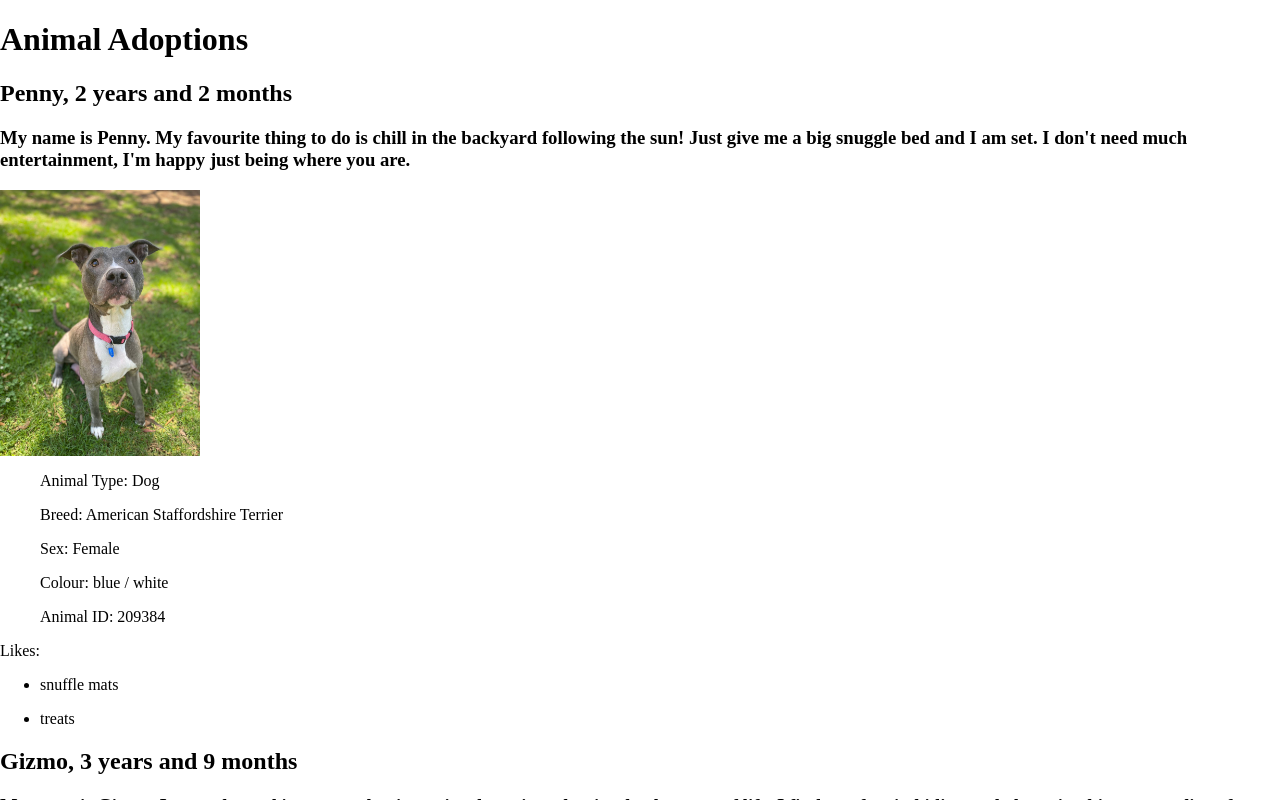
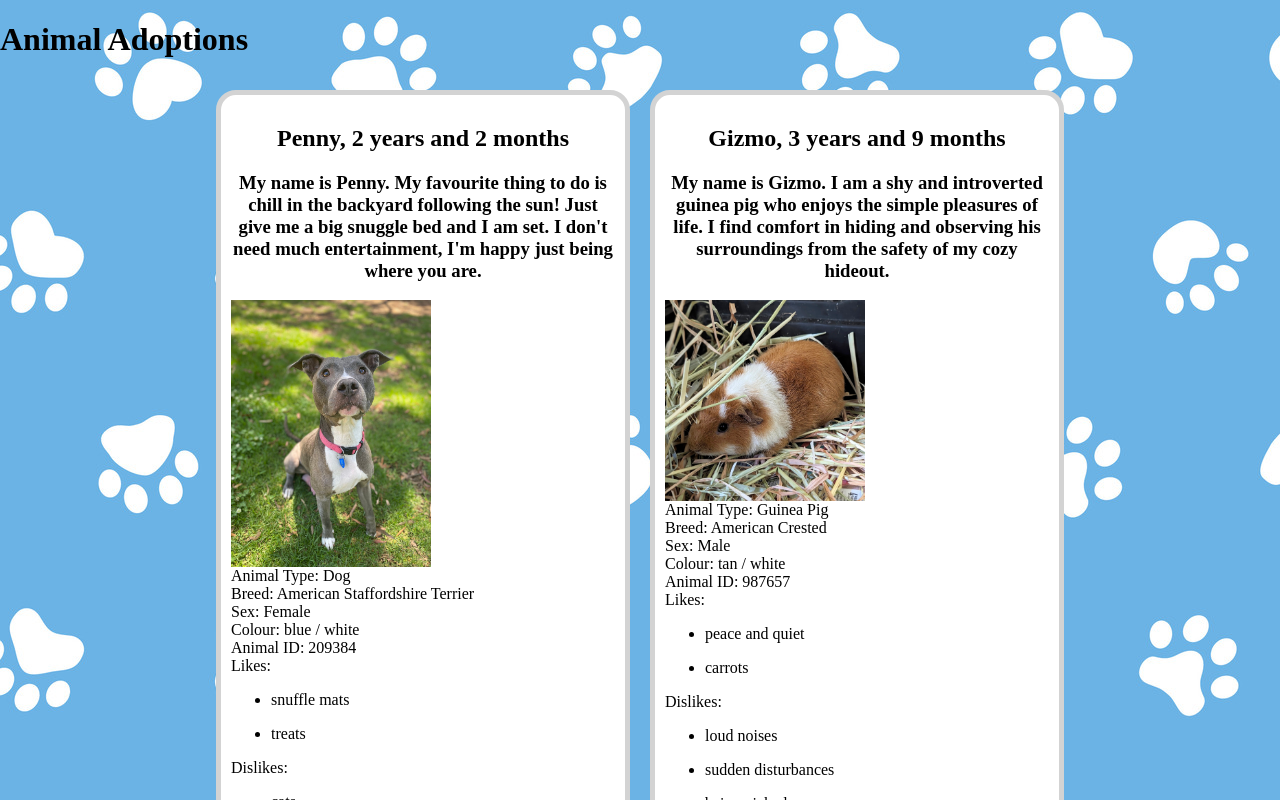
Before and after one commit to chelsea-lt/animal-adoptions, a React (Vite) app: page / in a window 1280 px wide. Shown: the top 800 px of the page. Built offline with nearby package versions, Linux system fonts and the light colour scheme.

Commit message:
added background image

```diff
--- a/src/App.css
+++ b/src/App.css
@@ -1,5 +1,6 @@
 body {
   margin: 0;
+  background-image: url('/public/Background.jpg');
 }
 
 img {
@@ -8,3 +9,26 @@ img {
   width: 200px;
   height: auto;
 }
+
+.card {
+  border: 5px solid lightgrey;
+  border-radius: 20px;
+  width: 30vw;
+  justify-content: space-around;
+  flex-direction: column;
+  align-items: center;
+  padding: 10px;
+  margin: 10px;
+  background-color: white;
+}
+
+.card > h2,
+.card > h3 {
+  text-align: center;
+}
+
+.list {
+  display: flex;
+  flex-wrap: wrap;
+  justify-content: center;
+}
--- a/src/App.jsx
+++ b/src/App.jsx
@@ -1,13 +1,15 @@
 import './App.css'
 import data from './animals.json'
 import Animal from './components/Animal'
+// import Background from './public/Background.jpg'
 
 const App = () => {
   console.log(data)
   return (
     <div>
       <h1>Animal Adoptions</h1>
-      <div>
+      {/* <background */}
+      <div className="list">
         {data.animals.map((animal) => (
           <Animal key={animal.guid} animal={animal} />
         ))}
--- a/src/components/Animal.jsx
+++ b/src/components/Animal.jsx
@@ -1,19 +1,24 @@
 import Like from './Like'
+import Dislike from './Dislike'
 
 const Animal = (props) => {
   return (
-    <div>
+    <div className="card">
       <h2>
         {props.animal.name}, {props.animal.age.years} years and{' '}
         {props.animal.age.months} months
       </h2>
       <h3>{props.animal.description}</h3>
-      <img src={props.animal.image} />
-      <div>
-        <ul>Animal Type: {props.animal.type}</ul>
-        <ul>Breed: {props.animal.breed}</ul>
-        <ul>Sex: {props.animal.sex}</ul>
-        <ul>
+      <div className="stats">
+        <img src={props.animal.image} />
+        <div>
+          <div>Animal Type: {props.animal.type}</div>
+          <div>Breed: {props.animal.breed}</div>
+          <div>Sex: {props.animal.sex}</div>
+        </div>
+      </div>
+      <div className="sentiments">
+        <div>
           {props.animal.colour.length > 1 ? (
             <>
               Colour: {props.animal.colour[0]} / {props.animal.colour[1]}
@@ -21,8 +26,8 @@ const Animal = (props) => {
           ) : (
             <>Colour: {props.animal.colour[0]}</>
           )}
-        </ul>
-        <ul>Animal ID: {props.animal.guid}</ul>
+        </div>
+        <div>Animal ID: {props.animal.guid}</div>
       </div>
       <div>
         Likes:
@@ -30,11 +35,12 @@ const Animal = (props) => {
           <Like key={like.id} like={like} />
         ))}
       </div>
-      {/* <div>
-        Dislikes
-        <li>{props.animal.dislikes[0]}</li>
-        <li>{props.animal.dislikes[1]}</li>
-      </div> */}
+      <div>
+        Dislikes:
+        {props.animal.dislikes.map((dislike) => (
+          <Dislike key={dislike.id} dislike={dislike} />
+        ))}
+      </div>
     </div>
   )
 }
--- /dev/null
+++ b/src/components/Dislike.jsx
@@ -0,0 +1,11 @@
+const Dislike = (props) => {
+  return (
+    <div>
+      <ul>
+        <li>{props.dislike.name}</li>
+      </ul>
+    </div>
+  )
+}
+
+export default Dislike
```
Also changed, not shown: public/Background.jpg (added).
